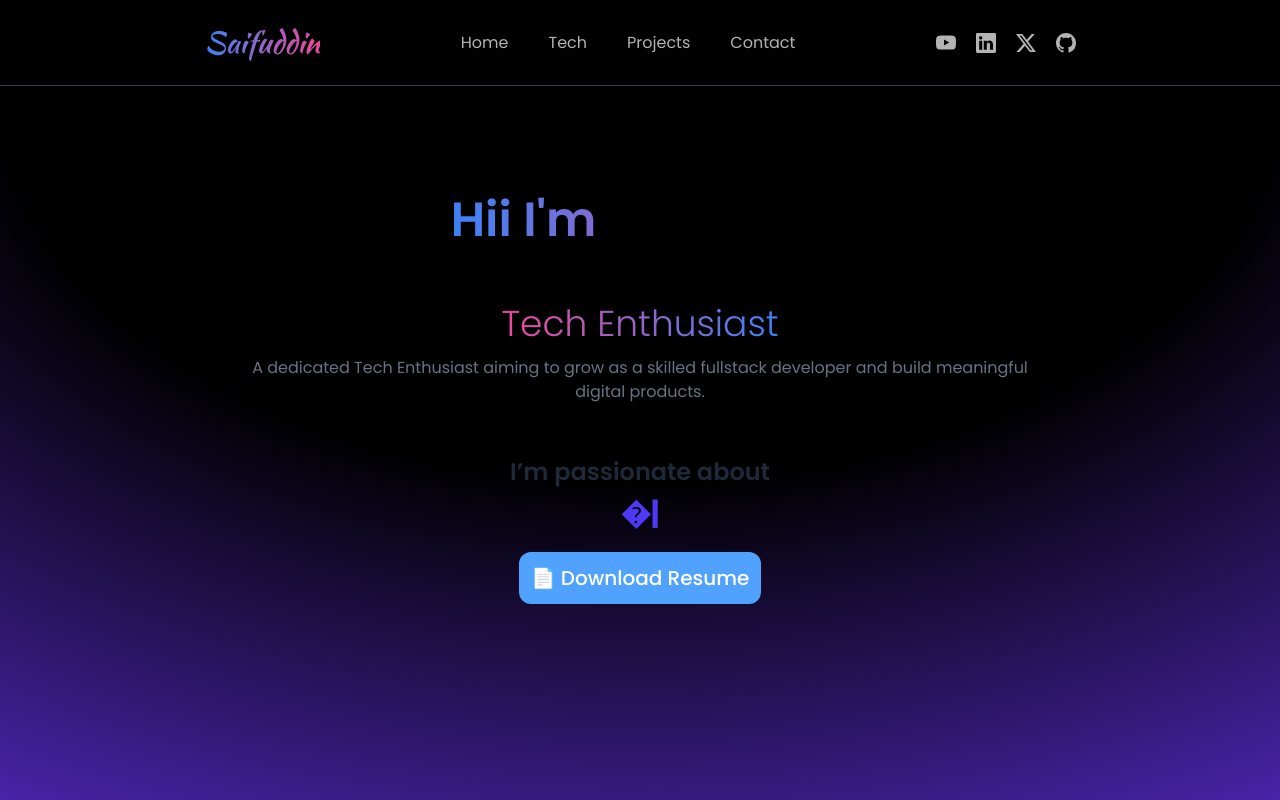
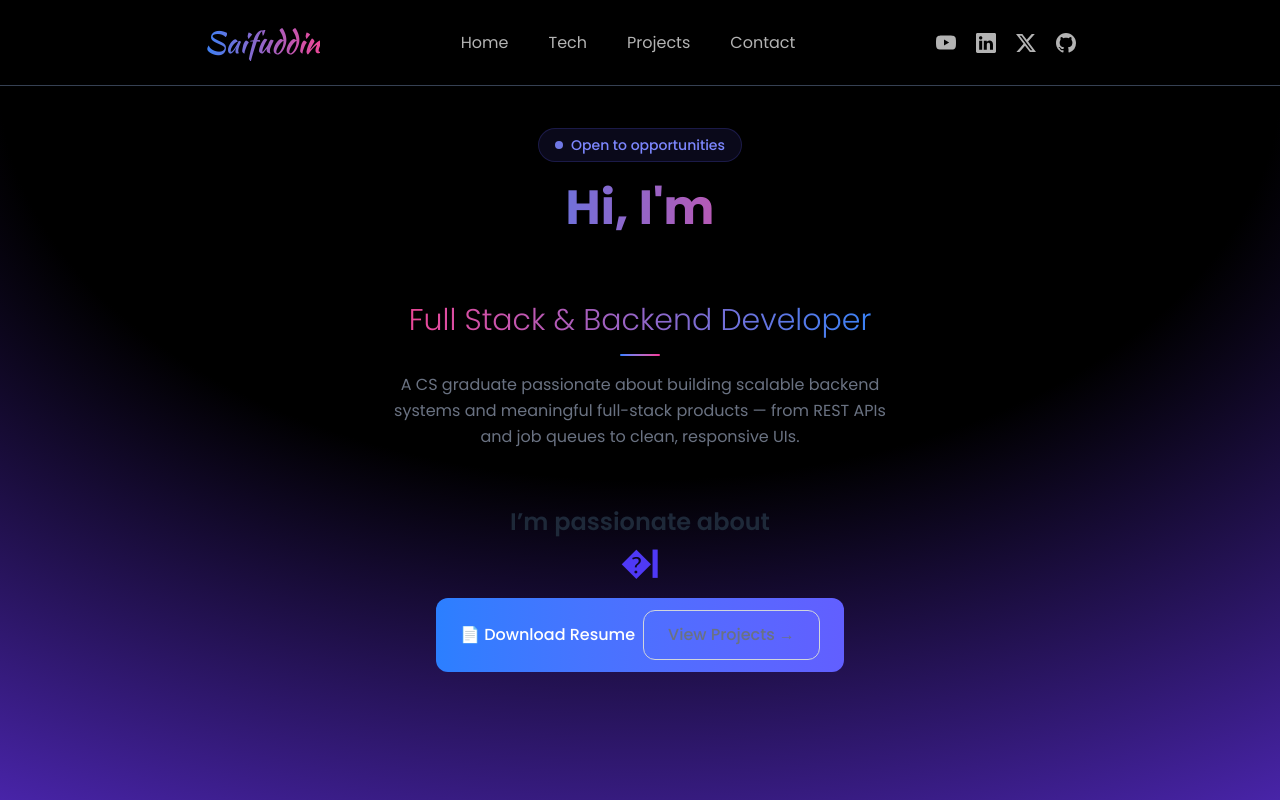
Before and after one commit to Saifuddin4007/portfolio-web, a React (Vite) app: page / in a window 1280 px wide. Shown: the top 800 px of the page. Built offline with nearby package versions, Linux system fonts and the light colour scheme; no server answers.

Commit message:
Updated designs

```diff
--- a/src/components/Hero.jsx
+++ b/src/components/Hero.jsx
@@ -5,50 +5,79 @@ import InterestsRotator from './InterestsRotator';
 
 const Hero = () => {
     return (
-        <div id='home' className='px-16 flex flex-col min-h-screen w-full items-center justify-center py-28 md:px-32'>
-            <div className='flex flex-col items-center justify-center gap-10 text-shadow-indigo-200'>
+        <div id='home' className='px-8 md:px-32 flex flex-col min-h-screen w-full items-center justify-center py-28'>
+            <div className='flex flex-col items-center justify-center gap-10'>
+
                 <motion.div
                     initial={{ y: -50, opacity: 0 }}
                     animate={{ y: 0, opacity: 1 }}
                     transition={{ duration: 0.8, delay: 0.3 }}
-                    className='flex md:max-w-[800px] flex-col items-center justify-center gap-3 text-cente'>
+                    className='flex md:max-w-[720px] flex-col items-center justify-center gap-4 text-center'
+                >
+                    {/* Availability badge */}
+                    <span className='inline-flex items-center gap-2 text-sm text-indigo-400 bg-indigo-500/10 border border-indigo-500/20 rounded-full px-4 py-1.5 font-medium'>
+                        <span className='w-2 h-2 rounded-full bg-indigo-400 animate-pulse' />
+                        Open to opportunities
+                    </span>
 
-                    <div className='text-blue-400 text-3xl md:text-5xl font-semibold transition-all duration-300 hover:opacity-100' style={{
+                    {/* Name */}
+                    <div
+                        className='text-3xl md:text-5xl font-bold leading-tight'
+                        style={{
                             background: 'linear-gradient(to right, #3b82f6, #ec4899)',
                             WebkitBackgroundClip: 'text',
                             WebkitTextFillColor: 'transparent'
-                    }}> Hii I'm <AnimatedName /> </div>
+                        }}
+                    >
+                        Hi, I'm <AnimatedName />
+                    </div>
 
-
-                    <h3 className='text-blue-400 text-2xl md:text-4xl font-light transition-all duration-300 hover:opacity-100' style={{
+                    {/* Role */}
+                    <h2
+                        className='text-xl md:text-3xl font-light'
+                        style={{
                             background: 'linear-gradient(to right, #ec4899, #3b82f6)',
                             WebkitBackgroundClip: 'text',
                             WebkitTextFillColor: 'transparent'
-                    }}>
-                        Tech Enthusiast
-                    </h3>
+                        }}
+                    >
+                        Full Stack &amp; Backend Developer
+                    </h2>
 
-                    <p className='md:text-base text-pretty text-sm text-gray-500 text-center'>
-                        A dedicated Tech Enthusiast aiming to grow as a skilled fullstack developer and build meaningful digital products.
+                    {/* Divider */}
+                    <div className='w-10 h-0.5 rounded-full bg-gradient-to-r from-blue-500 to-pink-500' />
+
+                    {/* Description */}
+                    <p className='text-sm md:text-base text-gray-500 leading-relaxed max-w-lg'>
+                        A CS graduate passionate about building scalable backend systems and
+                        meaningful full-stack products — from REST APIs and job queues to
+                        clean, responsive UIs.
                     </p>
-                    <div>
+
+                    {/* Interests rotator */}
                     <InterestsRotator />
+
+                    {/* CTA buttons */}
+                    <div className='flex flex-wrap gap-3 justify-center mt-2'
+
+                            href='/Saifuddin-Khan-Resume.pdf'
+                            download='Saifuddin-Khan-Resume.pdf'
+                            className='inline-flex items-center gap-2 bg-gradient-to-r from-blue-500 to-indigo-500 hover:opacity-90 text-white font-medium text-base rounded-xl px-6 py-3 transition-all duration-200 hover:-translate-y-0.5'
+                        >
+                            📄 Download Resume
+                        <a
+
+                            href='#projects'
+                            className='inline-flex items-center gap-2 border border-gray-300 hover:border-indigo-400 hover:text-indigo-400 text-gray-500 font-medium text-base rounded-xl px-6 py-3 transition-all duration-200 hover:-translate-y-0.5'
+                        >
+                            View Projects →
+                        </a>
                     </div>
 
                 </motion.div>
+            </div>
+        </div>
+    );
+};
 
-            </div>
-
-           <a
-                 href="sk-resume.pdf"
-                 download="Saifuddin-Khan-Resume.pdf"
-                 className='bg-blue-400 hover:bg-blue-500 rounded-xl p-3 mt-5 font-medium text-white text-xl transition-colors duration-300 inline-block text-center'
-             >
-                 📄 Download Resume
-             </a>
-
-        </div>
-    )
-}
-
-export default Hero
+export default Hero;
```
Also changed, not shown: 2 other files (tests, documents, lock files or other folders). Lines whose indentation alone changed are shown as unchanged.
